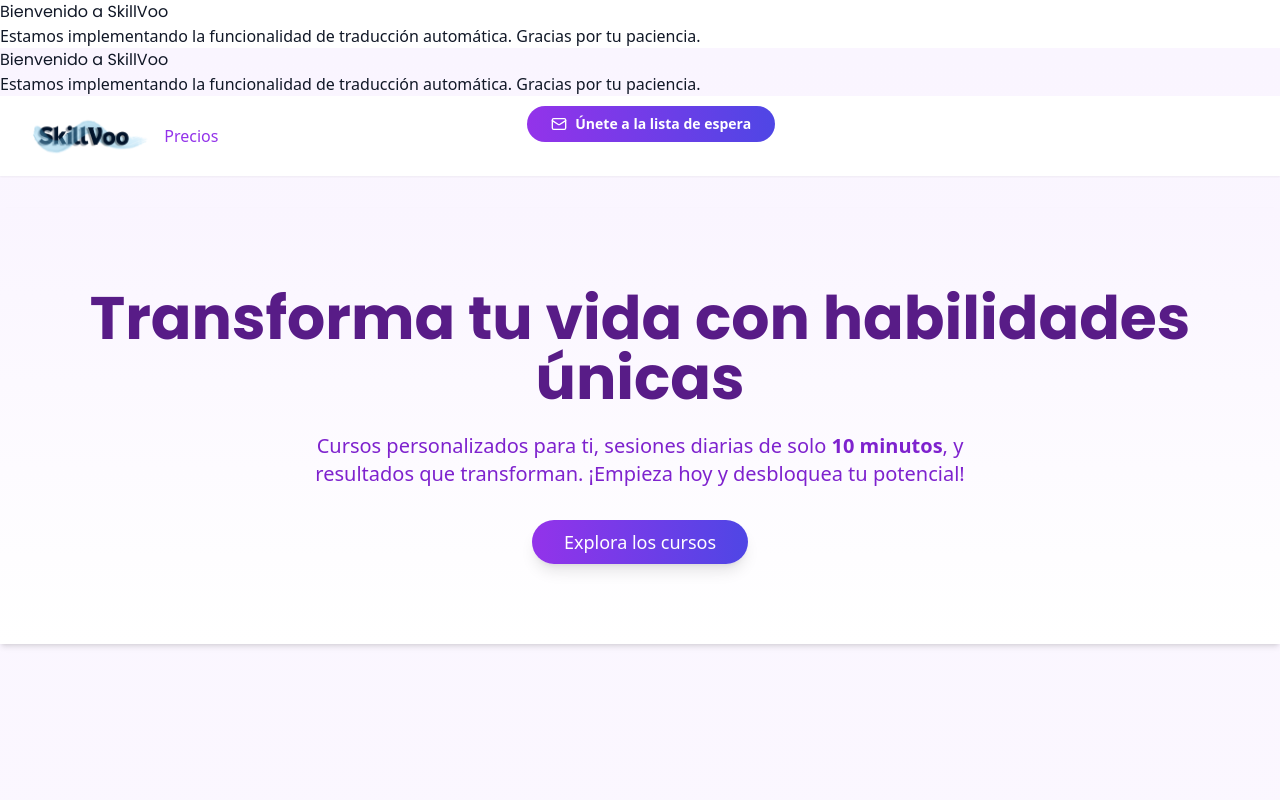
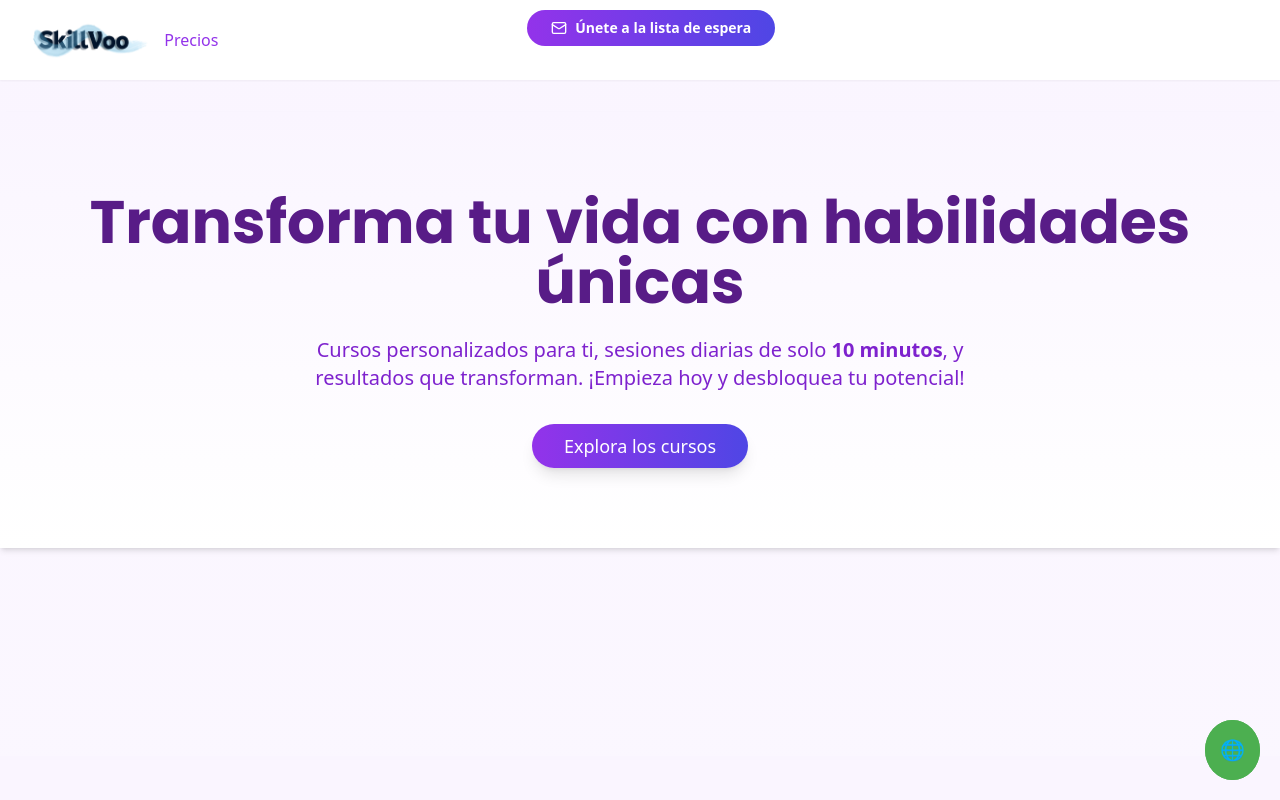
Before and after one commit to Ferrajju/skillvoo-landing, a Next.js app: page / in a window 1280 px wide. Shown: the top 800 px of the page. Built offline with nearby package versions, Linux system fonts and the light colour scheme.

Commit message:
Usando booton flotante para translate haber siq euda mejoir

```diff
--- a/components/GoogleTranslateWidget.tsx
+++ b/components/GoogleTranslateWidget.tsx
@@ -1,6 +1,5 @@
 "use client";
-
-import { useEffect } from "react";
+import { useState, useEffect } from "react";
 
 declare global {
   interface Window {
@@ -20,7 +19,10 @@ declare global {
 }
 
 export default function GoogleTranslateWidget() {
+  const [isWidgetVisible, setIsWidgetVisible] = useState(false);
+
   useEffect(() => {
+    if (isWidgetVisible) {
       const script = document.createElement("script");
       script.src =
         "https://translate.google.com/translate_a/element.js?cb=googleTranslateElementInit";
@@ -47,16 +49,45 @@ export default function GoogleTranslateWidget() {
           console.error("La API de Google Translate no está disponible.");
         }
       };
-  }, []);
+    }
+  }, [isWidgetVisible]);
 
   return (
     <div>
+      <button
+        onClick={() => setIsWidgetVisible(!isWidgetVisible)}
+        style={{
+          position: "fixed",
+          bottom: "20px",
+          right: "20px",
+          backgroundColor: "#4CAF50",
+          color: "white",
+          border: "none",
+          padding: "15px",
+          borderRadius: "50%",
+          fontSize: "20px",
+          cursor: "pointer",
+        }}
+      >
+        🌐
+      </button>
+
+      {/* Google Translate widget */}
+      {isWidgetVisible && (
         <div
           id="google_translate_element"
-        style={{ position: "absolute", top: "10px", right: "10px" }}
+          style={{
+            position: "absolute",
+            top: "10px",
+            right: "10px",
+            zIndex: 1000,
+            background: "#fff",
+            padding: "10px",
+            borderRadius: "5px",
+            boxShadow: "0 4px 8px rgba(0, 0, 0, 0.2)",
+          }}
         ></div>
-      <h1>Bienvenido a SkillVoo</h1>
-      <p>Estamos implementando la funcionalidad de traducción automática. Gracias por tu paciencia.</p>
+      )}
     </div>
   );
 }
```
Lines whose indentation alone changed are shown as unchanged.
